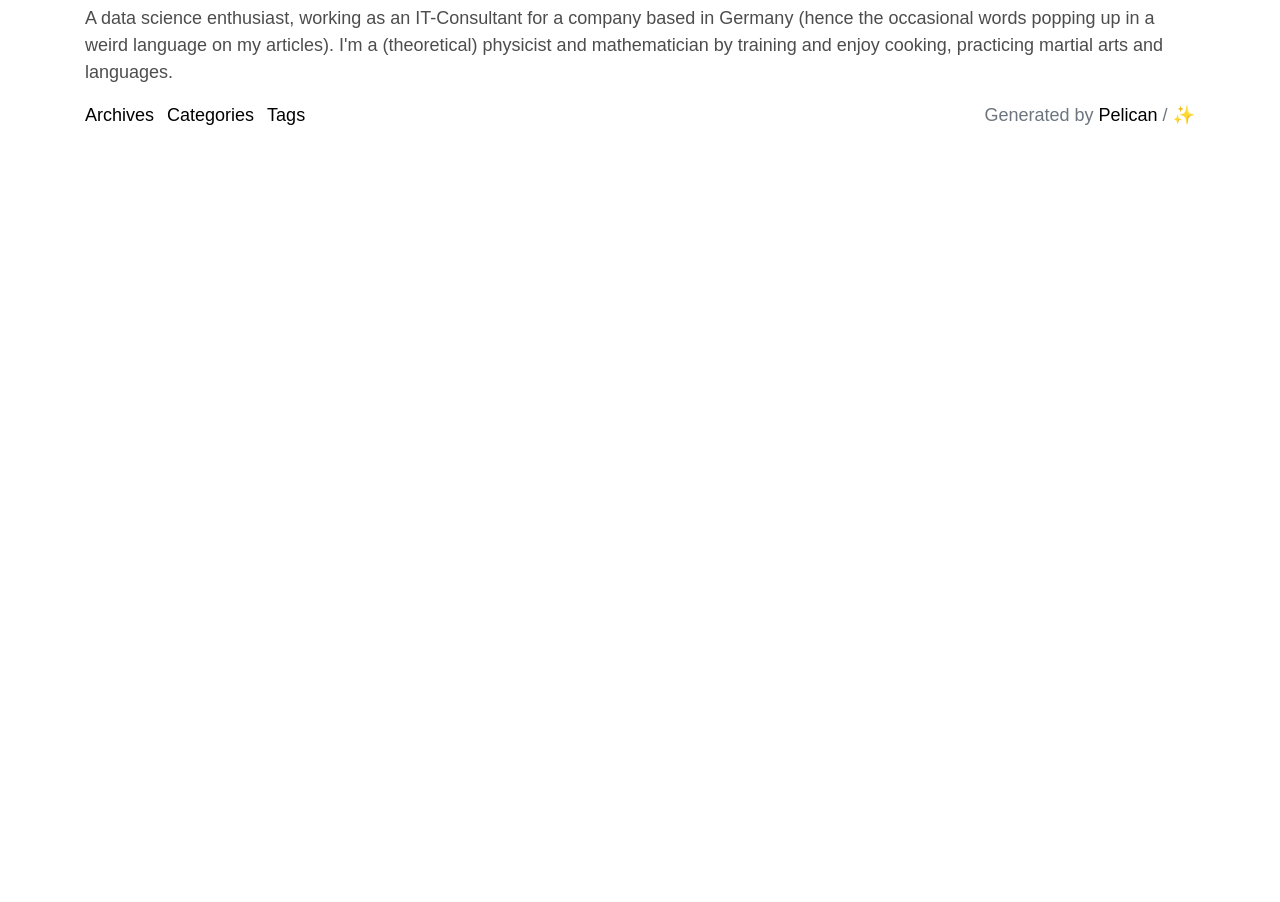
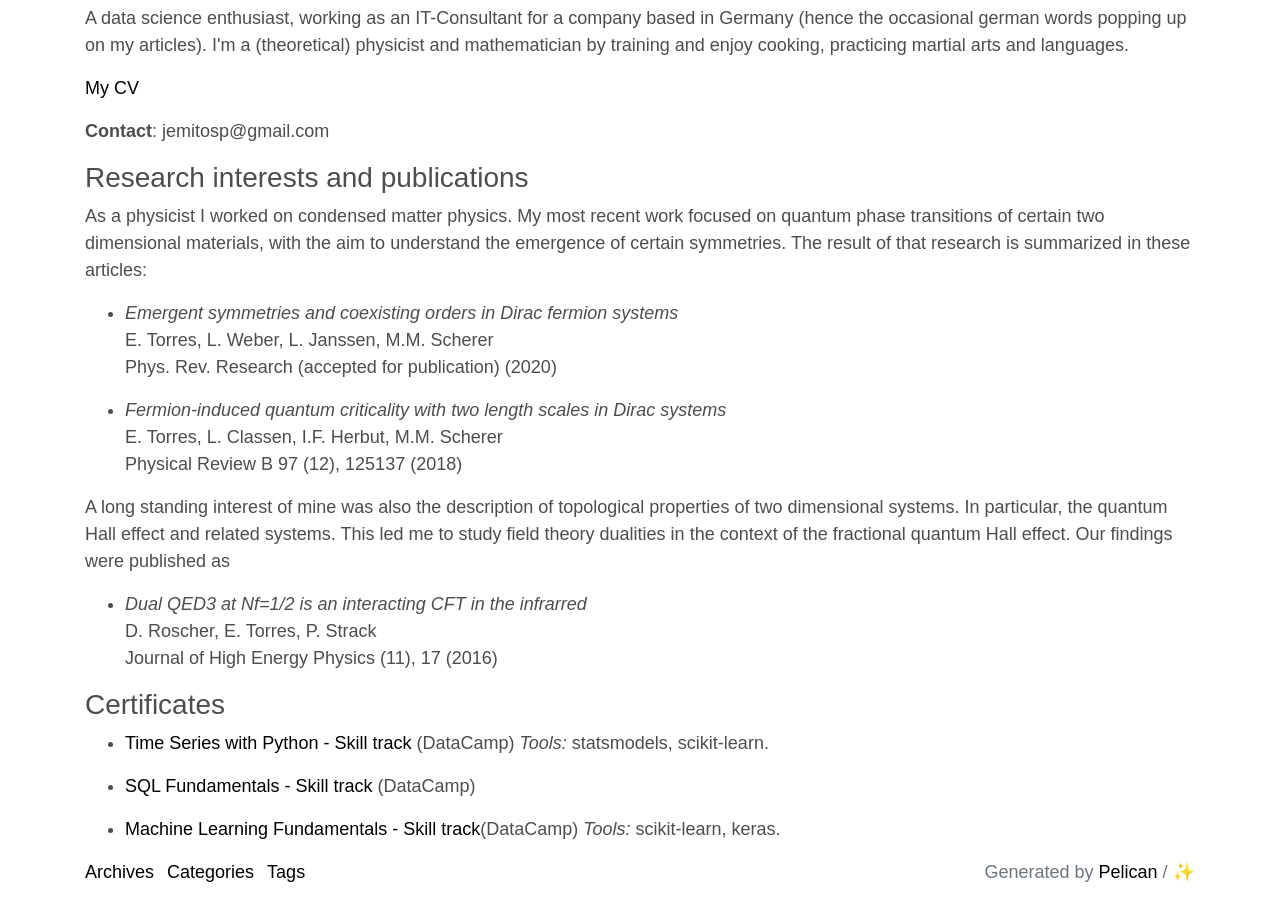
Before and after one commit to emili-to/emili-to.github.io, a plain HTML site: page pages/about-me.html in a window 1280 px wide. Shown: the part 264-1166 px from the top of the page. Before the commit the page ends 800 px from the top, so only its background shows below. Drawn offline with nearby package versions, Linux system fonts and the light colour scheme; files that its build step writes are made by us from their sources.

Commit message:
Update documentation

```diff
--- a/pages/about-me.html
+++ b/pages/about-me.html
@@ -17,7 +17,7 @@
   <link rel="stylesheet" href="../theme/css/theme.css">
 
 
-  <meta name="description" content="Dr. Emilio Torres A data science enthusiast, working as an IT-Consultant for a company based in Germany (hence the occasional words popping up in a weird language on my articles). I'm a (theoretical) physicist and mathematician by training and enjoy cooking, practicing martial arts and languages.">
+  <meta name="description" content="Dr. Emilio Torres A data science enthusiast, working as an IT-Consultant for a company based in Germany (hence the occasional german words popping up on my articles). I'm a (theoretical) physicist and mathematician by training and enjoy cooking, practicing martial arts and languages. My CV Contact: jemitosp@gmail.com ...">
 
 
 </head>
@@ -44,7 +44,41 @@
   <article class="article">
     <div class="content">
       <h2>Dr. Emilio Torres</h2>
-<p>A data science enthusiast, working as an IT-Consultant for a company based in Germany (hence the occasional words popping up in a weird language on my articles). I'm a (theoretical) physicist and mathematician by training and enjoy cooking, practicing martial arts and languages.</p>
+<p>A data science enthusiast, working as an IT-Consultant for a company based in Germany (hence the occasional german words popping up on my articles). I'm a (theoretical) physicist and mathematician by training and enjoy cooking, practicing martial arts and languages. </p>
+<p><a href="https://www.linkedin.com/in/emili-to/">My CV</a></p>
+<p><strong>Contact</strong>: jemitosp@gmail.com</p>
+<h3>Research interests and publications</h3>
+<p>As a physicist I worked on condensed matter physics. My most recent work focused on quantum phase transitions of certain two dimensional materials, with the aim to understand the emergence of certain symmetries. The result of that research is summarized in these articles:</p>
+<ul>
+<li>
+<p><em>Emergent symmetries and coexisting orders in Dirac fermion systems</em><br />
+  E. Torres, L. Weber, L. Janssen, M.M. Scherer<br />
+  Phys. Rev. Research (accepted for publication) (2020)</p>
+</li>
+<li>
+<p><em>Fermion-induced quantum criticality with two length scales in Dirac systems</em><br />
+  E. Torres, L. Classen, I.F. Herbut, M.M. Scherer<br />
+  Physical Review B 97 (12), 125137 (2018)</p>
+</li>
+</ul>
+<p>A long standing interest of mine was also the description of topological properties of two dimensional systems. In particular, the quantum Hall effect and related systems. This led me to study field theory dualities in the context of the fractional quantum Hall effect. Our findings were published as</p>
+<ul>
+<li><em>Dual QED3 at Nf=1/2 is an interacting CFT in the infrarred</em><br />
+  D. Roscher, E. Torres, P. Strack<br />
+  Journal of High Energy Physics (11), 17 (2016)</li>
+</ul>
+<h3>Certificates</h3>
+<ul>
+<li>
+<p><a href="https://www.datacamp.com/statement-of-accomplishment/track/c3576dd61d94bbd8c1425069235a19cca9bf48b1">Time Series with Python - Skill track</a> (DataCamp) <em>Tools:</em> statsmodels, scikit-learn.</p>
+</li>
+<li>
+<p><a href="https://www.datacamp.com/statement-of-accomplishment/track/a87c422ee9e421238432b81ba155d5fb0985e6fd">SQL Fundamentals - Skill track</a> (DataCamp)</p>
+</li>
+<li>
+<p><a href="https://www.datacamp.com/statement-of-accomplishment/track/bcc286f0058403816e2f80714023a0978bdc6850">Machine Learning Fundamentals - Skill track</a>(DataCamp) <em>Tools:</em> scikit-learn, keras.</p>
+</li>
+</ul>
     </div>
   </article>
     </div>
```
